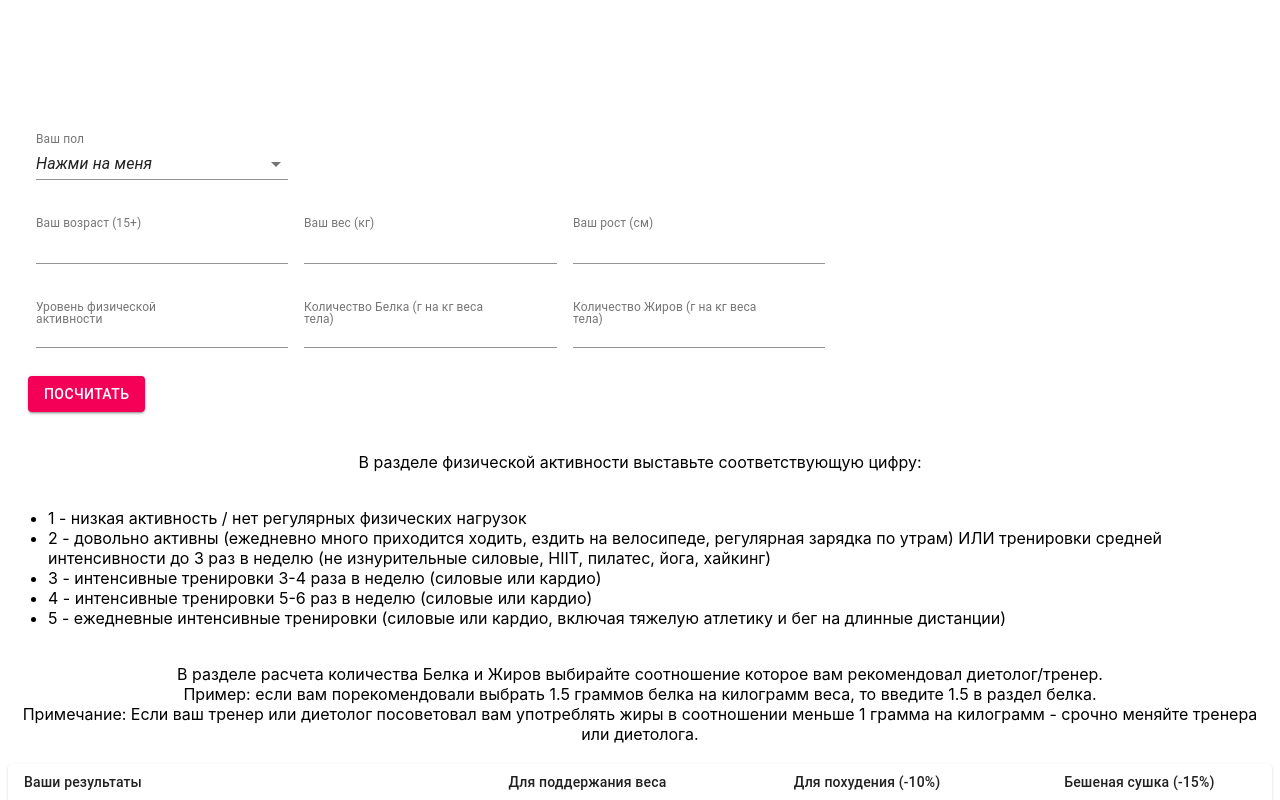
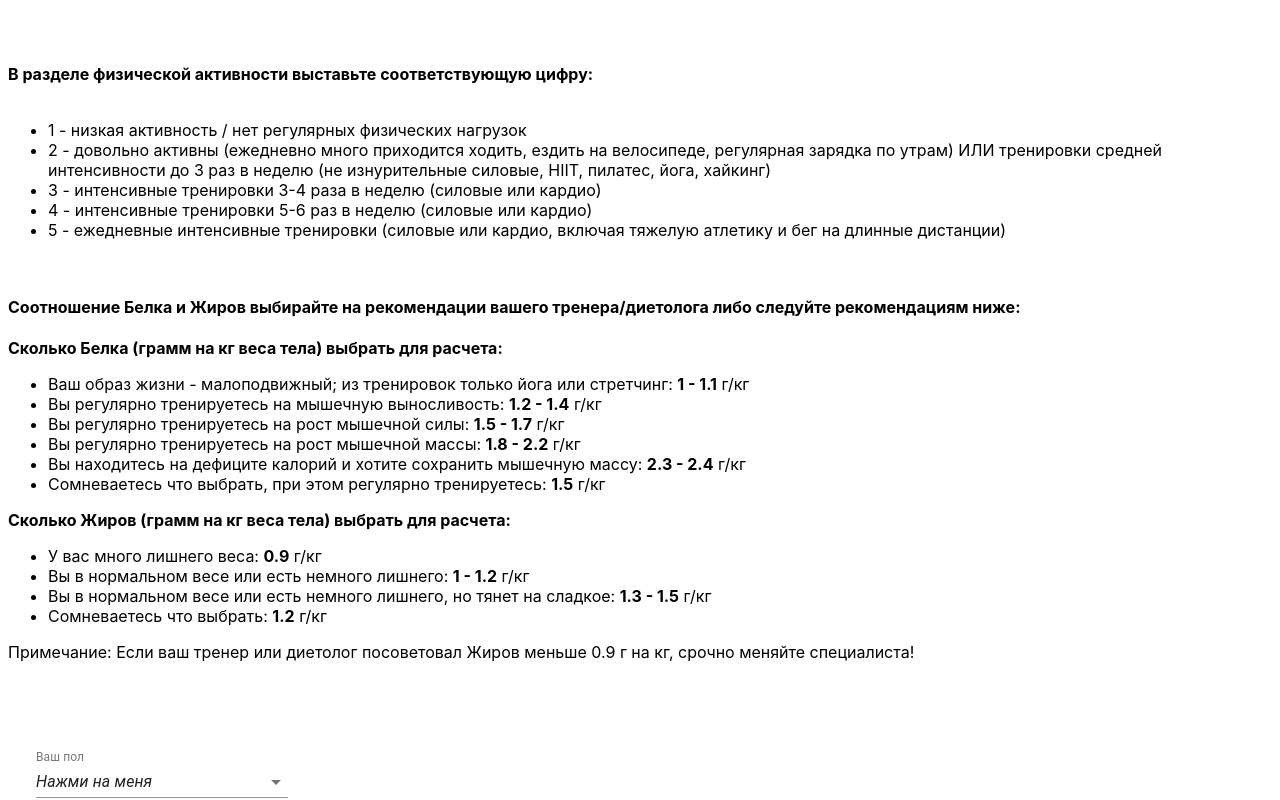
Before and after one commit to Serhazor/macro_calc_en, a Next.js app: page / in a window 1280 px wide. Shown: the part 700-1500 px from the top of the page. Built offline with nearby package versions, Linux system fonts and the light colour scheme.

Commit message:
added latest adjustments as per the doc

```diff
--- a/pages/components/DenseTable.js
+++ b/pages/components/DenseTable.js
@@ -42,8 +42,8 @@ export default function DenseTable({
             <TableRow>
               <TableCell>Ваши результаты</TableCell>
               <TableCell align="center">Для поддержания веса</TableCell>
-              <TableCell align="center">Для похудения&nbsp;(-10%)</TableCell>
-              <TableCell align="center">Бешеная сушка&nbsp;(-15%)</TableCell>
+              <TableCell align="center">Для похудения&nbsp;(нет ожирения; дефицит 10%)</TableCell>
+              <TableCell align="center">Для похудения&nbsp;(ожирение 1, 2 или 3 степени; дефицит 15%)</TableCell>
             </TableRow>
           </TableHead>
           <TableBody>
--- a/pages/components/demo.js
+++ b/pages/components/demo.js
@@ -113,7 +113,52 @@ export default function FormPropsTextFields() {
       onSubmit={handleCheck}
     > <br />
       <div/>
+      <div>
+          <b>В разделе физической активности выставьте соответствующую цифру:</b>
+      </div>
+       <br/>
+      <div >
+        <ul>
+          <li>1 - низкая активность / нет регулярных физических нагрузок</li>
+          <li>2 - довольно активны (ежедневно много приходится ходить, ездить на велосипеде, регулярная зарядка по утрам) ИЛИ тренировки средней интенсивности до 3 раз в неделю (не изнурительные силовые, HIIT, пилатес, йога, хайкинг) </li>
+          <li>3 - интенсивные тренировки 3-4 раза в неделю (силовые или кардио)</li>
+          <li>4 - интенсивные тренировки 5-6 раз в неделю (силовые или кардио)</li>
+          <li>5 - ежедневные интенсивные тренировки (силовые или кардио, включая тяжелую атлетику и бег на длинные дистанции)</li>
+        </ul>
+        </div>
+        <br />
+        <div style={{textAlign: "left"}}>
+        <h4>Соотношение Белка и Жиров выбирайте на рекомендации вашего тренера/диетолога либо следуйте рекомендациям ниже:</h4>
+        </div>
+        <div>
+          <b>Сколько Белка (грамм на кг веса тела) выбрать для расчета:</b>
+        </div>
+        <div>
+          <ul>
+            <li>Ваш образ жизни - малоподвижный; из тренировок только йога или стретчинг: <b>1 - 1.1</b> г/кг</li>
+            <li>Вы регулярно тренируетесь на мышечную выносливость: <b>1.2 - 1.4</b> г/кг</li>
+            <li>Вы регулярно тренируетесь на рост мышечной силы: <b>1.5 - 1.7</b> г/кг</li>
+            <li>Вы регулярно тренируетесь на рост мышечной массы: <b>1.8 - 2.2</b> г/кг</li>
+            <li>Вы находитесь на дефиците калорий и хотите сохранить мышечную массу: <b>2.3 - 2.4</b> г/кг</li>
+            <li>Сомневаетесь что выбрать, при этом регулярно тренируетесь: <b>1.5</b> г/кг</li>
+          </ul>
+        </div>
+        <div style={{textAlign: "left"}}>
+        <b>Сколько Жиров (грамм на кг веса тела) выбрать для расчета:</b>
+        </div>
+          <div>
+            <ul>
+              <li>У вас много лишнего веса: <b>0.9</b> г/кг</li>
+              <li>Вы в нормальном весе или есть немного лишнего: <b>1 - 1.2</b> г/кг</li>
+              <li>Вы в нормальном весе или есть немного лишнего, но тянет на сладкое: <b>1.3 - 1.5</b> г/кг</li>
+              <li>Сомневаетесь что выбрать: <b>1.2</b> г/кг</li>
+            </ul>
+          </div>
 
+        <div style={{textAlign: "left"}}>
+        Примечание: Если ваш тренер или диетолог посоветовал Жиров меньше 0.9 г на кг, срочно меняйте специалиста!
+        </div>
+        <br />
 
       <br />
       <br />
@@ -166,6 +211,7 @@ export default function FormPropsTextFields() {
           label="Ваш рост (см)"
           type="number"
           value={heightValue}
+          min={1.0}
           InputLabelProps={{
             shrink: true
           }}
@@ -219,45 +265,6 @@ export default function FormPropsTextFields() {
 
       <br />
 
-      <div style={{textAlign: "center"}}>
-          В разделе физической активности выставьте соответствующую цифру:
-      </div>
-    <br/>
-      <div >
-        <ul>
-          <li>
-            1 - низкая активность / нет регулярных физических нагрузок
-          </li>
-
-          <li>
-            2 - довольно активны (ежедневно много приходится ходить, ездить на велосипеде, регулярная зарядка по утрам) ИЛИ тренировки средней интенсивности до 3 раз в неделю (не изнурительные силовые, HIIT, пилатес, йога, хайкинг)
-          </li>
-
-          <li>
-            3 - интенсивные тренировки 3-4 раза в неделю (силовые или кардио)
-          </li>
-
-          <li>
-            4 - интенсивные тренировки 5-6 раз в неделю (силовые или кардио)
-          </li>
-
-          <li>
-            5 - ежедневные интенсивные тренировки (силовые или кардио, включая тяжелую атлетику и бег на длинные дистанции)
-          </li>
-        </ul>
-        </div>
-        <br />
-        <div style={{textAlign: "center"}}>
-            В разделе расчета количества Белка и Жиров выбирайте соотношение которое вам рекомендовал диетолог/тренер.
-        </div>
-        <div style={{textAlign: "center"}}>
-          Пример: если вам порекомендовали выбрать 1.5 граммов белка на килограмм веса, то введите 1.5 в раздел белка.
-        </div>
-        <div style={{textAlign: "center"}}>
-          Примечание: Если ваш тренер или диетолог посоветовал вам употреблять жиры в соотношении меньше 1 грамма на килограмм - срочно меняйте тренера или диетолога.
-        </div>
-        <br />
-
       <div>
         <DenseTable
           rows={rows}
--- a/pages/index.js
+++ b/pages/index.js
@@ -17,7 +17,7 @@ export default function Home() {
 
       <main className={styles.main}>
       <img src="/images/asflogo.png" alt="" style={{maxHeight: 250}}/>
-       <div><h2>Лучший в мире калькулятор калорий и макронутриентов (КБЖУ) от Alex Si Fitness</h2></div>
+       <div><h2>Лучший в мире калькулятор килокалорий и макронутриентов (КБЖУ)</h2></div>
        <br/>
        <div>Если вы зашли со смартфона, то поверните его в горизонтальное положение</div>
        <img src="/images/phoneRotate.png" alt="" />
@@ -26,7 +26,7 @@ export default function Home() {
       <Demo className={styles.container}/>
 
 
-      <footer className={styles.footer}>
+      <footer className={styles.footer} style={{fontSize: "small"}}>
           Все права проедены или обменяны на углеводы &copy; {new Date().getFullYear()}
       </footer>
     </div>
```
